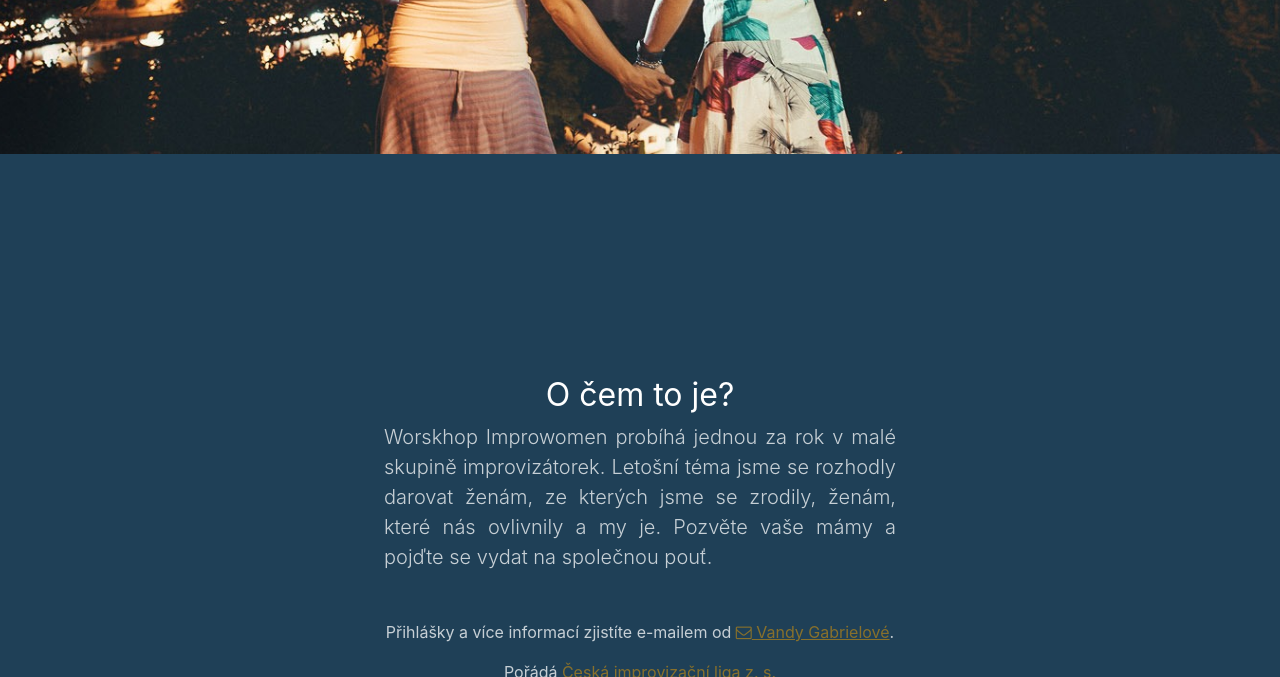
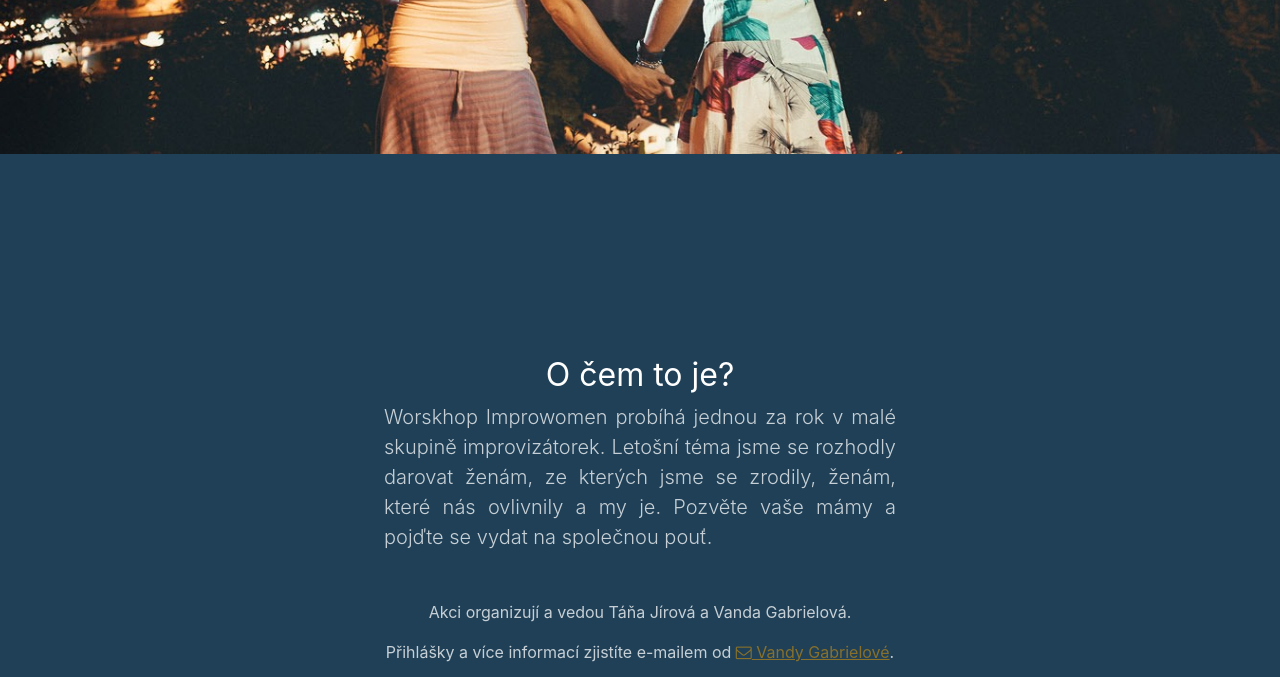
Before and after one commit to just-paja/improwomen, a plain HTML site: page src/index.html in a window 1280 px wide. Shown: the part 646-1323 px from the top of the page. Drawn offline with nearby package versions, Linux system fonts and the light colour scheme.

Commit message:
Append lectors

```diff
--- a/src/index.html
+++ b/src/index.html
@@ -35,6 +35,8 @@
       <h2>O čem to je?</h2>
       <p class="text-justify lead mb-5">Worskhop Improwomen probíhá jednou za rok v malé skupině improvizátorek. Letošní téma jsme se rozhodly darovat ženám, ze kterých jsme se zrodily, ženám, které nás ovlivnily a my je. Pozvěte vaše mámy a pojďte se vydat na společnou pouť.</p>
 
+      <p>Akci organizují a vedou Táňa Jírová a Vanda Gabrielová.</p>
+
       <p>
         Přihlášky a více informací zjistíte e-mailem od <a href="mailto:vanda.gabrielova@gmail.com">
           <span class="fa fa-envelope-o"></span>
```
